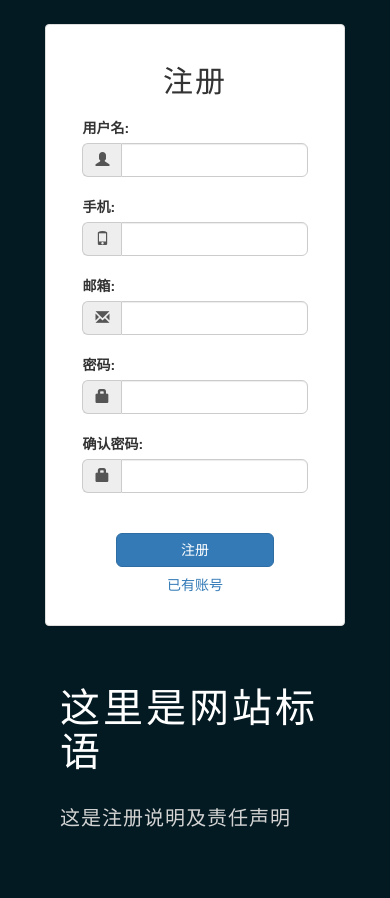
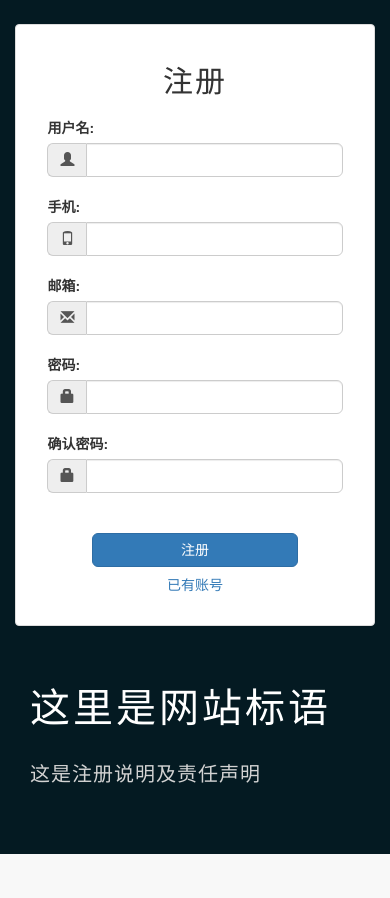
Before and after one commit to hgt312/SimpleMark, a Django app: page /register/ in a window 390 px wide. Shown: the part 55-953 px from the top of the page. After the commit the page ends 909 px from the top, so only its background shows below. Run offline with Django 3.2, Linux system fonts and the light colour scheme; some libraries are stand-ins or nearby versions.

Commit message:
improve mobile UI

```diff
--- a/static/css/main.css
+++ b/static/css/main.css
@@ -227,4 +227,21 @@ p {
   .register .user-panel {
     margin-bottom: 40px;
   }
+
+  .register-form{
+    margin-left: 5%;
+    width: 90%;
+  }
+
+  .content {
+    padding: 20px;
+  }
+
+  .content > form > .form-control {
+    width: 100%;
+  }
+
+  .question .alert {
+    width: 100%;
+  }
 }
--- a/templates/index.html
+++ b/templates/index.html
@@ -32,7 +32,7 @@
 
   <div class="container-fluid user-container login-container">
     <div class="row">
-      <div class="col-xs-10 col-xs-offset-1 col-md-4 col-md-offset-1 intro">
+      <div class="col-xs-12 col-md-4 col-md-offset-1 intro">
         <div>
           <h1>这里是网站标语</h1>
           <br>
@@ -41,7 +41,7 @@
           </p>
         </div>
       </div>
-      <div class="panel panel-default col-xs-10 col-xs-offset-1 col-md-3 col-md-offset-3 text-center user-panel">
+      <div class="panel panel-default col-xs-12 col-md-3 col-md-offset-3 text-center user-panel">
         <h2>登录</h2>
         <form method="post" action="{% url 'index' %}" class="login-form text-left">
           <label>用户名:</label>
--- a/templates/register.html
+++ b/templates/register.html
@@ -32,7 +32,7 @@
 
   <div class="container-fluid user-container register-container">
     <div class="row">
-      <div class="panel panel-default col-xs-10 col-xs-offset-1 col-md-4 col-md-offset-1 text-center user-panel">
+      <div class="panel panel-default col-xs-12 col-md-4 col-md-offset-1 text-center user-panel">
         <h2>注册</h2>
         <form method="post" action="{% url 'register' %}" class="register-form text-left">
           <label>用户名:</label>
@@ -103,7 +103,7 @@
         </form>
         <a href="{% url 'index' %}">已有账号</a>
       </div>
-      <div class="col-xs-10 col-xs-offset-1 col-md-4 col-md-offset-2 intro">
+      <div class="col-xs-12 col-md-4 col-md-offset-2 intro">
         <div>
           <h1>这里是网站标语</h1>
           <br>
```
Also changed, not shown: db.sqlite3.
